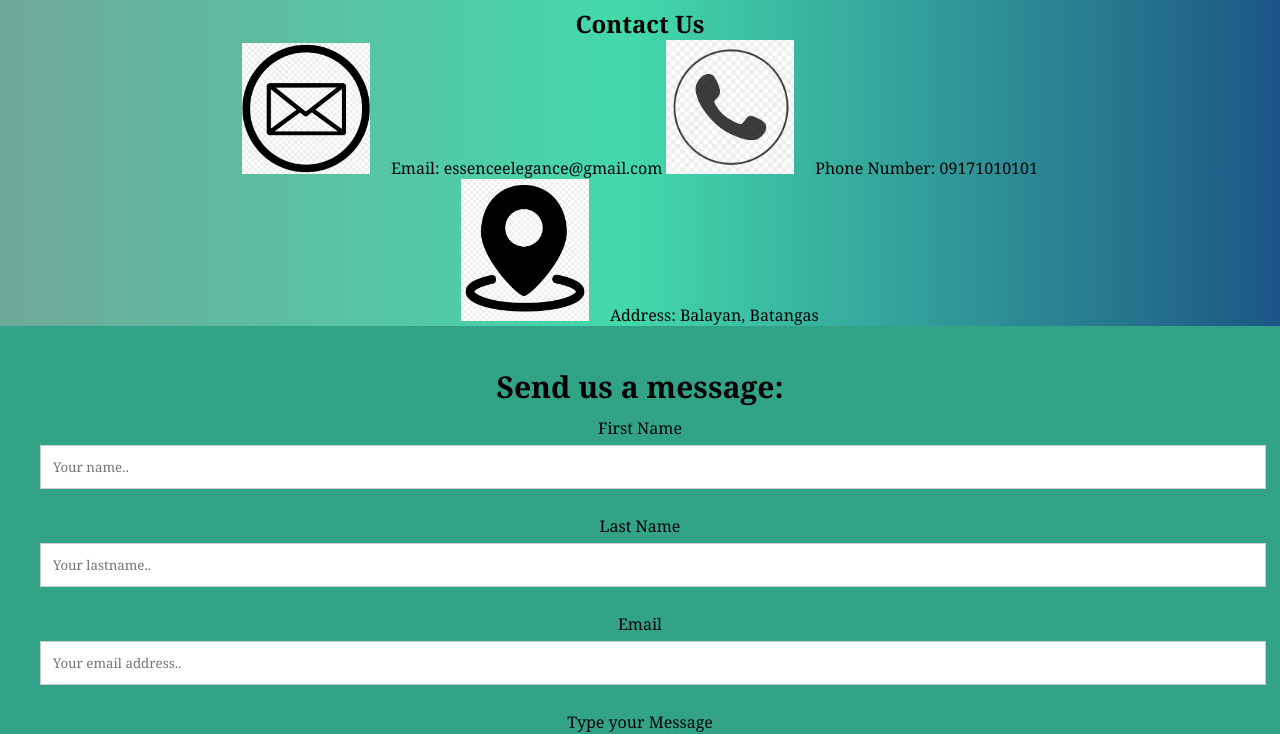
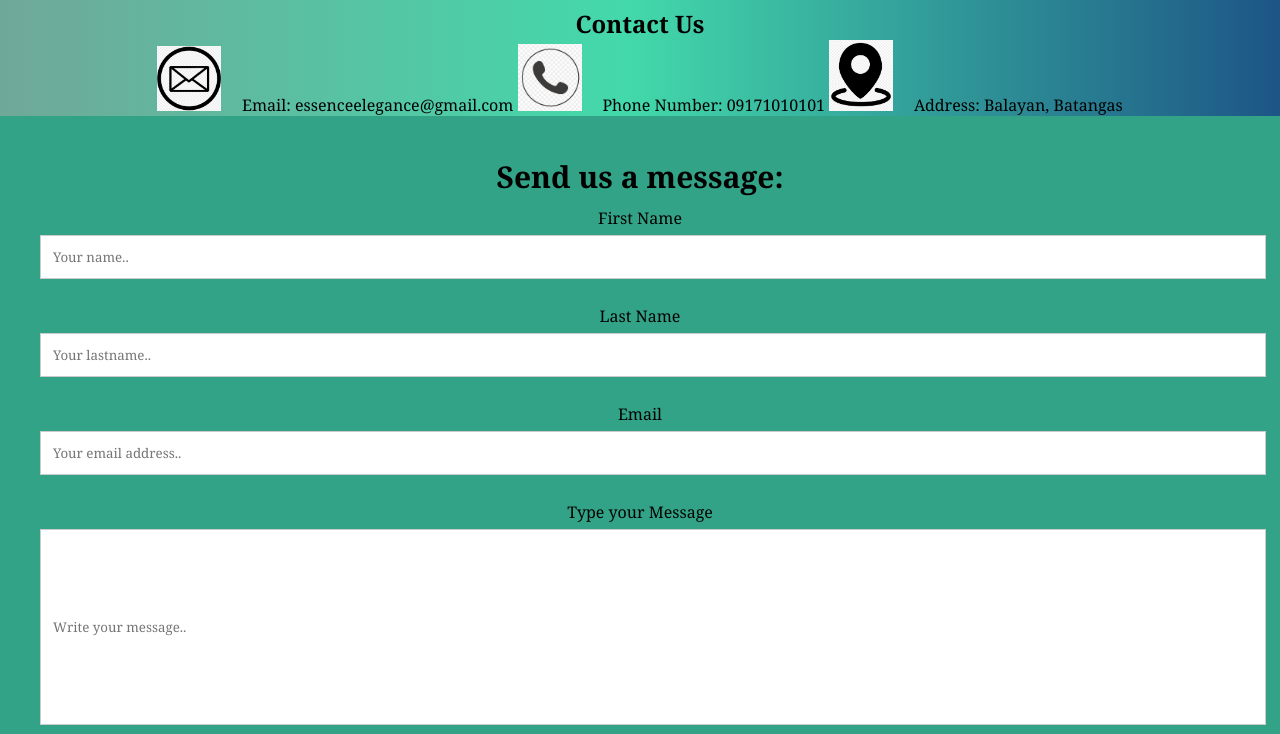
Before and after one commit to EssenceElegance/Perfume, a plain HTML site: page contact_us.html in a window 1280 px wide. Shown: the part 82-816 px from the top of the page. Drawn offline with Linux system fonts and the light colour scheme.

Commit message:
Update contact_us.html

```diff
--- a/contact_us.html
+++ b/contact_us.html
@@ -23,9 +23,9 @@
  <center>
 
 		<h2><center>Contact Us</center></h2>
-                <p><img src="email.png" style="width:10%">&nbsp;&nbsp;&nbsp;&nbsp;&nbsp;Email: essenceelegance@gmail.com
-                <img src="phone icon.jpg" style="width:10%">&nbsp;&nbsp;&nbsp;&nbsp;&nbspPhone Number: 09171010101
-	        <p><img src="address.png" style="width:10%">&nbsp;&nbsp;&nbsp;&nbsp;&nbspAddress: Balayan, Batangas </p>
+                <p><img src="email.png" style="width:5%">&nbsp;&nbsp;&nbsp;&nbsp;&nbsp;Email: essenceelegance@gmail.com
+                <img src="phone icon.jpg" style="width:5%">&nbsp;&nbsp;&nbsp;&nbsp;&nbspPhone Number: 09171010101
+	        <img src="address.png" style="width:5%">&nbsp;&nbsp;&nbsp;&nbsp;&nbspAddress: Balayan, Batangas </p>
 
 
     <div class="contactForm">
```
